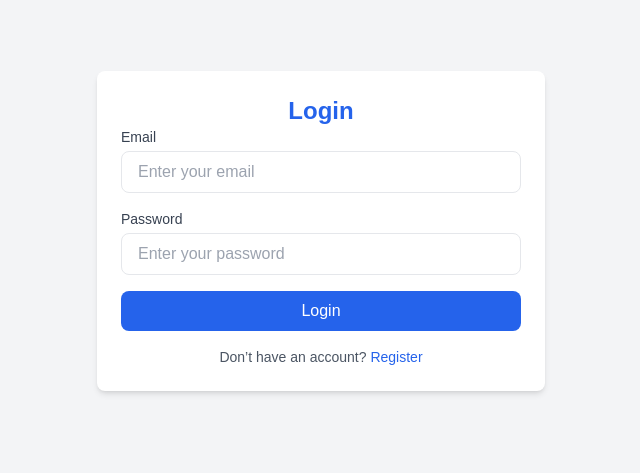
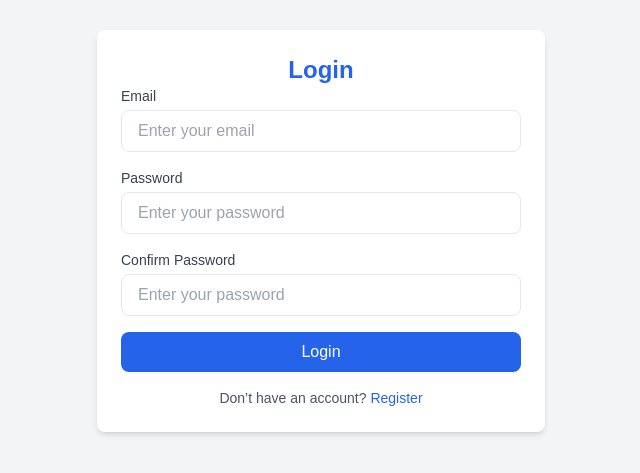
Before and after one commit to haniful360/task-management-client, a Next.js app: page /login in a window 1280 px wide. Shown: the part 169-642 px from the top of the page, without its empty margins (319-959 px from the left). Built offline with nearby package versions, Linux system fonts and the light colour scheme.

Commit message:
add user successfully login

```diff
--- a/app/login/page.js
+++ b/app/login/page.js
@@ -1,6 +1,46 @@
-import React from "react";
+"use client";
+import React, { useState } from "react";
 
 const Login = () => {
+  // const [formData, setFormData] = useState({
+  //   email: "",
+  //   password: "",
+  // });
+
+  const [email, setEmail] = useState("");
+  const [password, setPassword] = useState("");
+  const [password_confirmation, setPassword_confirmation] = useState("");
+  // const handleOnchange = (e) => {
+  //   console.log(e.target.value);
+  //   const { name, value } = e.target;
+  //   console.log(name, value);
+  //   setFormData((prevData) => ({
+  //     ...prevData,
+  //     [name]: value,
+  //   }));
+  // };
+
+  const handleOnSubmit = async (e) => {
+    e.preventDefault();
+    const formData = {
+      email,
+      password,
+      password_confirmation
+    };
+    try {
+      const response = await fetch("http://127.0.0.1:8000/api/login", {
+        method: "POST",
+        headers: {
+          "Content-Type": "application/json",
+        },
+        body: JSON.stringify(formData),
+      });
+      const data = await response.json();
+      console.log(data);
+    } catch (error) {
+      console.log("error", error);
+    }
+  };
   return (
     <div>
       <div className="bg-gray-100 flex items-center justify-center min-h-screen">
@@ -8,13 +48,15 @@ const Login = () => {
           <h2 className="text-2xl font-bold text-center text-blue-600">
             Login
           </h2>
-          <form className="space-y-4">
+          <form onSubmit={handleOnSubmit} className="space-y-4">
             <div>
               <label className="block text-sm font-medium text-gray-700">
                 Email
               </label>
               <input
                 type="email"
+                name="email"
+                onChange={(e) => setEmail(e.target.value)}
                 placeholder="Enter your email"
                 className="w-full mt-1 px-4 py-2 border rounded-lg focus:ring-blue-500 focus:border-blue-500"
               />
@@ -25,6 +67,20 @@ const Login = () => {
               </label>
               <input
                 type="password"
+                name="password"
+                onChange={(e) => setPassword(e.target.value)}
+                placeholder="Enter your password"
+                className="w-full mt-1 px-4 py-2 border rounded-lg focus:ring-blue-500 focus:border-blue-500"
+              />
+            </div>
+            <div>
+              <label className="block text-sm font-medium text-gray-700">
+                Confirm Password
+              </label>
+              <input
+                type="password"
+                name="password"
+                onChange={(e) => setPassword_confirmation(e.target.value)}
                 placeholder="Enter your password"
                 className="w-full mt-1 px-4 py-2 border rounded-lg focus:ring-blue-500 focus:border-blue-500"
               />
```
